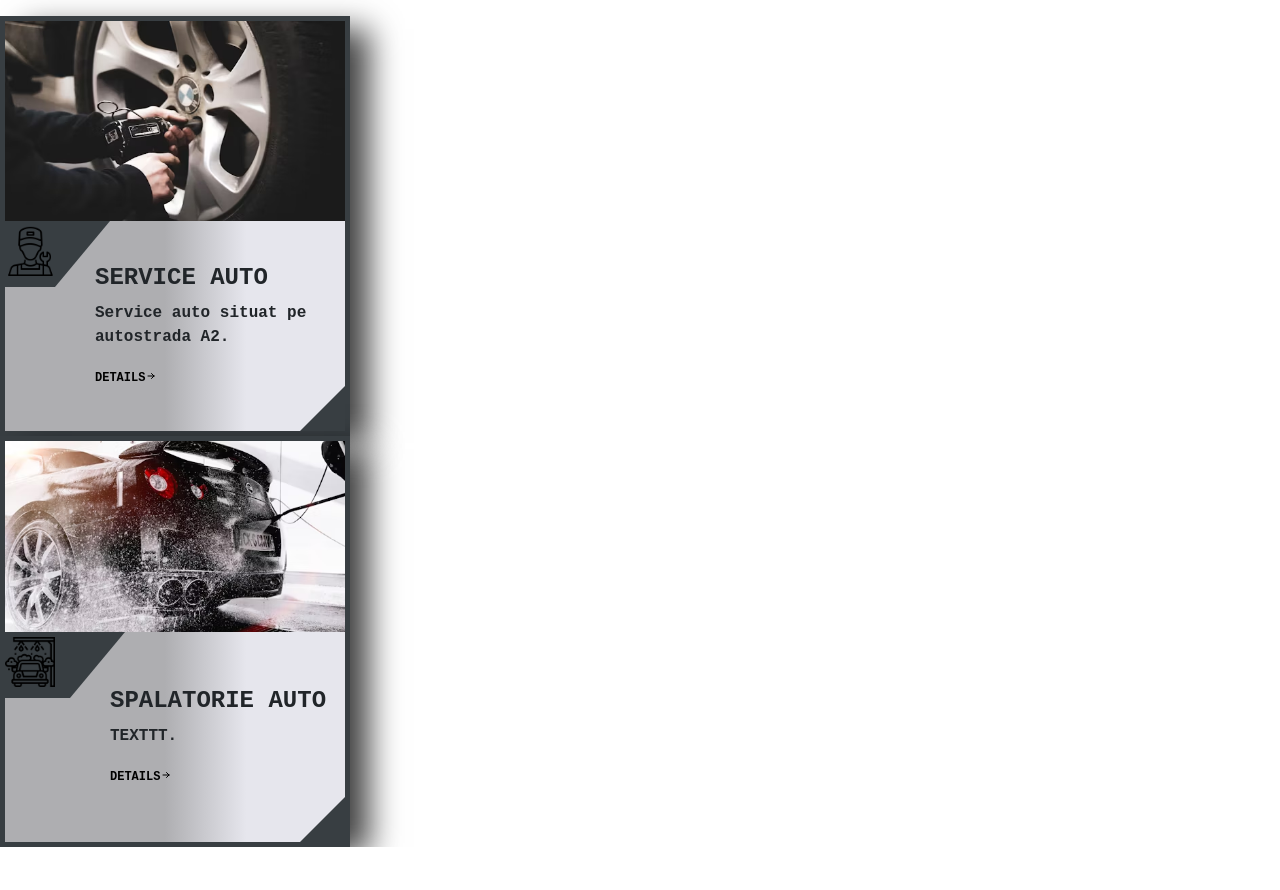
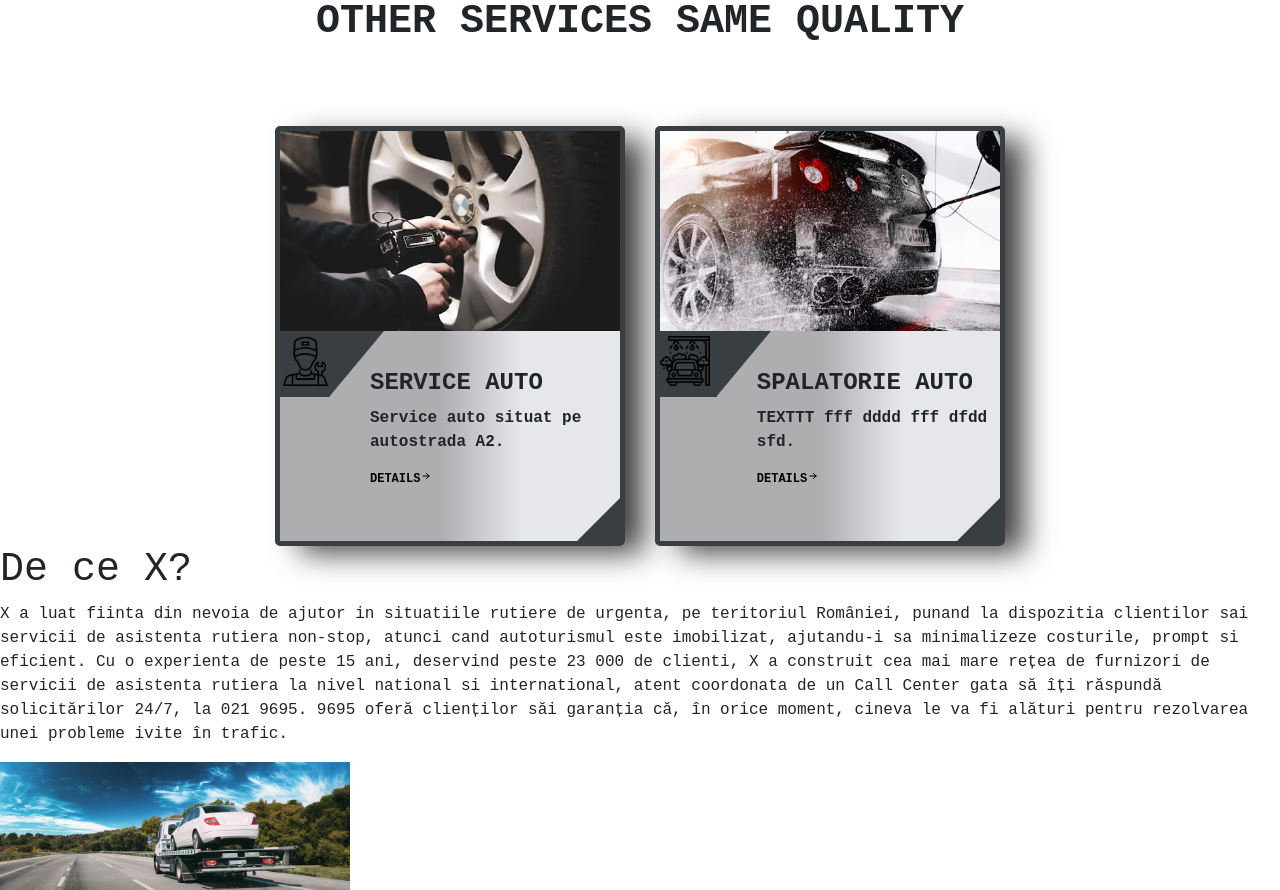
Before and after one commit to RalucaZota/auto-towing, a React (Vite) app: page / in a window 1280 px wide. Shown: the part 1600-2490 px from the top of the page. Before the commit the page ends 2447 px from the top, so only its background shows below. Built offline with nearby package versions, Linux system fonts and the light colour scheme.

Commit message:
starting about section

```diff
--- a/src/App.jsx
+++ b/src/App.jsx
@@ -5,6 +5,7 @@ import Navbar from './Components/Navbar'
 import TopBar from './Components/TopBar'
 import HeroCarousel from './Components/Carousel';
 import Home from './Sections/Home';
+import AboutUs from './Sections/AboutUs';
 function App() {
 
   return (
@@ -17,6 +18,7 @@ function App() {
     <Navbar/>
     <HeroCarousel/>
     <Home/>
+    <AboutUs/>
     </BrowserRouter>
   )
 }
--- a/src/Components/OtherServicesCard.jsx
+++ b/src/Components/OtherServicesCard.jsx
@@ -1,15 +1,15 @@
 import React from 'react';
 import '../Style/OtherServicesCard.scss';
 import { HiOutlineArrowSmRight } from 'react-icons/hi';
-import { otherServices } from '../Data/HomeServices';
+import { otherServices } from '../Data/Data';
 
 function OtherServicesCard() {
   return (
     <>
+      <div className='cards-parent'>
         {otherServices.map(
           ({ backImg, icon, id, title, paragraph, detailsLink }) => {
             return (
-
               <div className='other-services-card' key={id}>
                 <div>
                   <img src={backImg} className='service-img' />
@@ -23,15 +23,16 @@ function OtherServicesCard() {
                     <h4>{title}</h4>
                     <p>{paragraph}</p>
                     <a href={detailsLink} target='blank'>
-                    DETAILS
+                      <p>DETAILS</p>
                       <HiOutlineArrowSmRight />
                     </a>
                   </div>
                 </div>
               </div>
-          )
+            );
           }
         )}
+      </div>
     </>
   );
 }
--- a/src/Data/HomeServices.js
+++ b/src/Data/Data.js
@@ -50,6 +50,10 @@ export const otherServices = [{
     backImg:washImg,
     icon:carWash,
     title: 'SPALATORIE AUTO',
-    paragraph: "TEXTTT.",
+    paragraph: "TEXTTT fff dddd fff dfdd sfd.",
     detailsLink: 'https://carfix-garage.ro/'
 },]
+
+export const textAboutUs = {
+    text: 'X a luat fiinta din nevoia de ajutor in situatiile rutiere de urgenta, pe teritoriul României, punand la dispozitia clientilor sai servicii de asistenta rutiera non-stop, atunci cand autoturismul este imobilizat, ajutandu-i sa minimalizeze costurile, prompt si eficient. Cu o experienta de peste 15 ani, deservind peste 23 000 de clienti, X a construit cea mai mare rețea de furnizori de servicii de asistenta rutiera la nivel national si international, atent coordonata de un Call Center gata să îți răspundă solicitărilor 24/7, la 021 9695. 9695 oferă clienților săi garanția că, în orice moment, cineva le va fi alături pentru rezolvarea unei probleme ivite în trafic.'
+}
--- /dev/null
+++ b/src/Sections/AboutUs.jsx
@@ -0,0 +1,22 @@
+import React from 'react';
+import '../Style/AboutUs.scss'
+import { textAboutUs } from '../Data/Data';
+import img from '../assets/description-img.jpg'
+
+function AboutUs() {
+  return (
+    <>
+      <div className='about-us'>
+        <section className='section-one'>
+          <div className='description'>
+            <h1>De ce X?</h1>
+            <p>{textAboutUs.text}</p>
+          </div>
+          <img src={img} alt="description-img" />
+        </section>
+      </div>
+    </>
+  );
+}
+
+export default AboutUs;
--- a/src/Sections/Home.jsx
+++ b/src/Sections/Home.jsx
@@ -1,17 +1,18 @@
 import React from 'react';
 import '../Style/Home.scss';
 import homePhoto from '../assets/home-photo.jpg';
-import towingHome from '../assets/towing-home.jpg'
+import towingHome from '../assets/towing-home.jpg';
 import Card from '../Components/Card.jsx';
-import { homeServices } from '.././Data/HomeServices.js';
-import OtherServicesCard from '../Components/OtherServicesCard.jsx'
+import { homeServices } from '../Data/Data.js';
+import OtherServicesCard from '../Components/OtherServicesCard.jsx';
 
 function Home() {
   return (
     <>
+      <div className='home'>
         <section className='section-one'>
           <div className='home-photo'>
-            <img src={homePhoto} alt="" />
+            <img src={homePhoto} alt='' />
           </div>
           <div className='home-services'>
             <div className='services'>
@@ -29,8 +30,10 @@ function Home() {
           </div>
         </section>
         <section className='section-two'>
-       <OtherServicesCard/>
+          <h1>OTHER SERVICES SAME QUALITY</h1>
+          <OtherServicesCard />
         </section>
+      </div>
     </>
   );
 }
--- /dev/null
+++ b/src/Style/AboutUs.scss
@@ -0,0 +1,11 @@
+.about-us {
+    .section-one {
+        display: flex;
+        flex-wrap: wrap;
+        img {
+            max-width: 350px;
+            max-height: 350px;
+        }
+
+    }
+}
--- a/src/Style/Carousel.scss
+++ b/src/Style/Carousel.scss
@@ -17,7 +17,7 @@
   }
   .carousel-item:nth-child(3) {
     img {
-      min-height: 930px;
+      min-height: 932px;
       width: -webkit-fill-available;
       @media only screen and (max-width: 1600px) {
         min-height: 840px;
--- a/src/Style/Header.scss
+++ b/src/Style/Header.scss
@@ -46,7 +46,7 @@ nav {
 
 nav a {
     margin: 0 2rem;
-    color: rgba(0, 35, 122, 0.5);
+    color: white;
     font-weight: bolder;
     font-size: 25px;
     text-decoration: none;
--- a/src/Style/Home.scss
+++ b/src/Style/Home.scss
@@ -1,11 +1,13 @@
+.home {
   .section-one {
-  padding: 20px 10px 5px 20px;
+    padding: 32px 10px 15px 20px;
     background-color: #383e42;
 
     @media only screen and (min-width: 1400px) {
       display: flex;
       gap: 100px;
       height: 650px;
+      padding: 20px 10px 15px 20px;
 
       &::after {
         content: '';
@@ -38,7 +40,6 @@
       }
     }
 
-
     img:nth-child(2) {
       width: 50%;
       @media only screen and (max-width: 1024px) {
@@ -48,5 +49,10 @@
   }
 
   .section-two {
-  margin-top: 120px;
+    margin-top: 80px;
+    h1 {
+      font-weight: 700;
+      text-align: center;
     }
+  }
+}
--- a/src/Style/OtherServicesCard.scss
+++ b/src/Style/OtherServicesCard.scss
@@ -1,3 +1,15 @@
+.cards-parent {
+  display: flex;
+  flex-direction: column;
+  justify-content: center;
+  align-items: center;
+  gap: 30px;
+  margin-top: 80px;
+
+  @media only screen and (min-width: 768px) {
+    flex-direction: row;
+  }
+
   .other-services-card {
     transition: all 500ms;
     -webkit-box-shadow: 22px 10px 30px -3px rgba(0, 0, 0, 0.75);
@@ -5,26 +17,47 @@
     box-shadow: 22px 10px 30px -3px rgba(0, 0, 0, 0.75);
     border: 5px solid #383e42;
     width: 350px;
+    border-radius: 5px;
+    transition: transform 1s ease, box-shadow 0.3s ease;
+
+    &:nth-child(2) {
+      .service-img {
+        height: 200px;
+      }
+    }
+
+    &:hover {
+      transform: translateY(-20px);
+      box-shadow: 0 8px 16px rgba(0, 0, 0, 0.2);
+    }
+
     .service-img {
       width: 340px;
       max-height: 200px;
     }
+
     .content-wrapper {
       max-width: 350px;
       min-height: 210px;
-    background: rgb(174,174,177);
-    background: linear-gradient(90deg, rgba(174,174,177,1) 47%, rgba(230,230,237,1) 71%);
+      background: rgb(174, 174, 177);
+      background: linear-gradient(
+        90deg,
+        rgba(174, 174, 177, 1) 47%,
+        rgba(230, 230, 237, 1) 71%
+      );
       position: relative;
       display: flex;
+
       &::after {
         content: '';
         position: absolute;
-      bottom: 0;
-      right: 0;
+        bottom: -1px;
+        right: -1px;
         border-bottom: 45px solid #383e42;
         border-left: 45px solid transparent;
       }
     }
+
     .icon {
       font-size: 45px;
       color: #fff;
@@ -35,35 +68,50 @@
       background-color: #383e42;
       margin-bottom: 18px;
       position: relative;
+
       &::after {
         content: '';
         position: absolute;
         bottom: 0;
-      right: -55px;
+        right: -54px;
         border-top: 66px solid #383e42;
         border-right: 55px solid transparent;
       }
+
       img {
         width: 50px;
         height: 50px;
       }
     }
+
     .content {
       align-self: center;
       margin-left: 40px;
       font-weight: bold;
+
       h4 {
         font-weight: bolder;
       }
+
       a {
         font-size: 12px;
         font-weight: 700;
         text-transform: uppercase;
         color: black;
         text-decoration: none;
+        display: flex;
+        justify-content: flex-start;
+        align-items: baseline;
+        transition: transform 0.3s ease, color 0.3s ease;
+
+        &:hover {
+          color: #3498db;
+        }
+
         svg {
           margin-top: -3px;
         }
       }
     }
   }
+}
```
Also changed, not shown: src/assets/description-img.jpg (added). Lines whose indentation alone changed are shown as unchanged.
